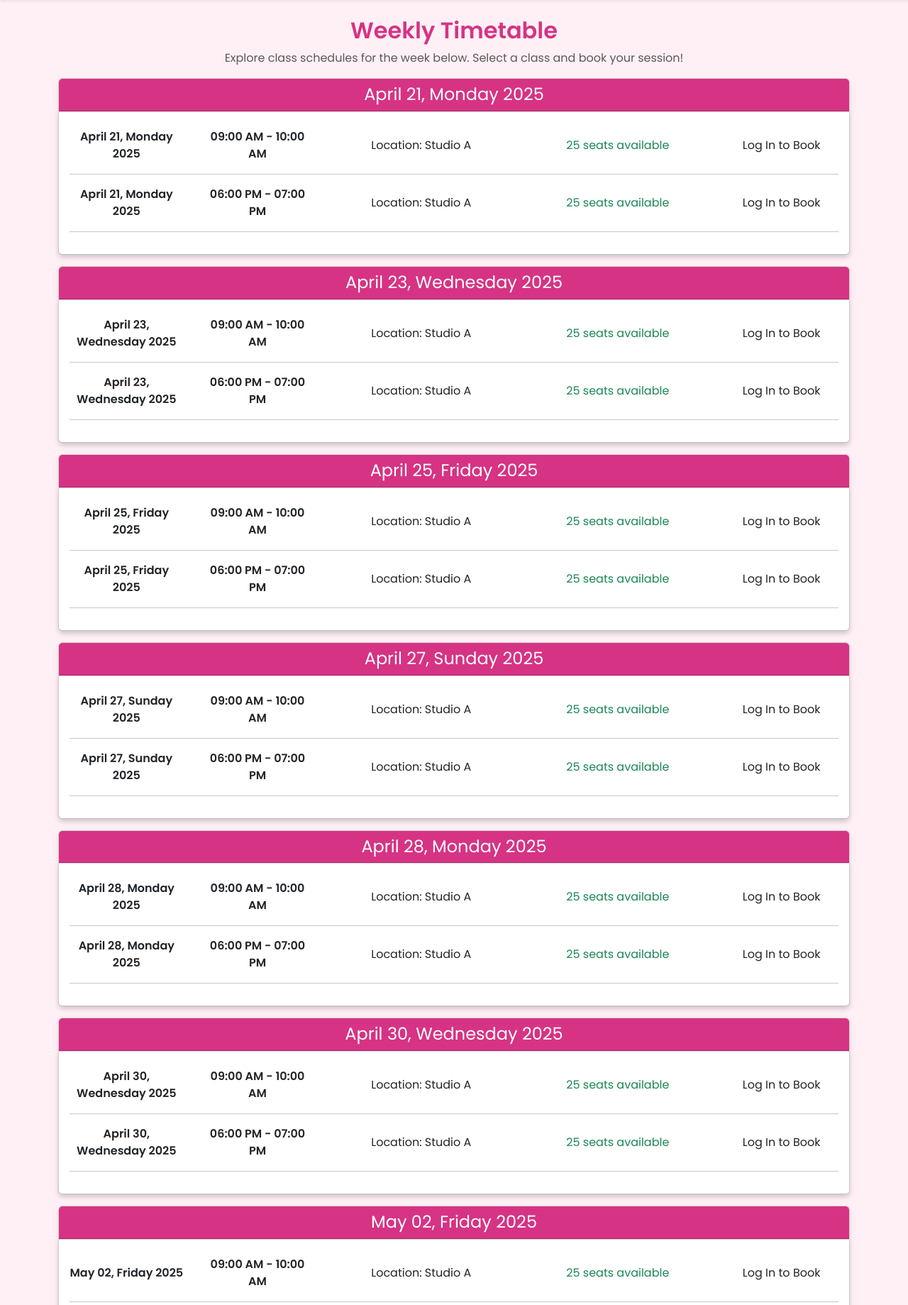
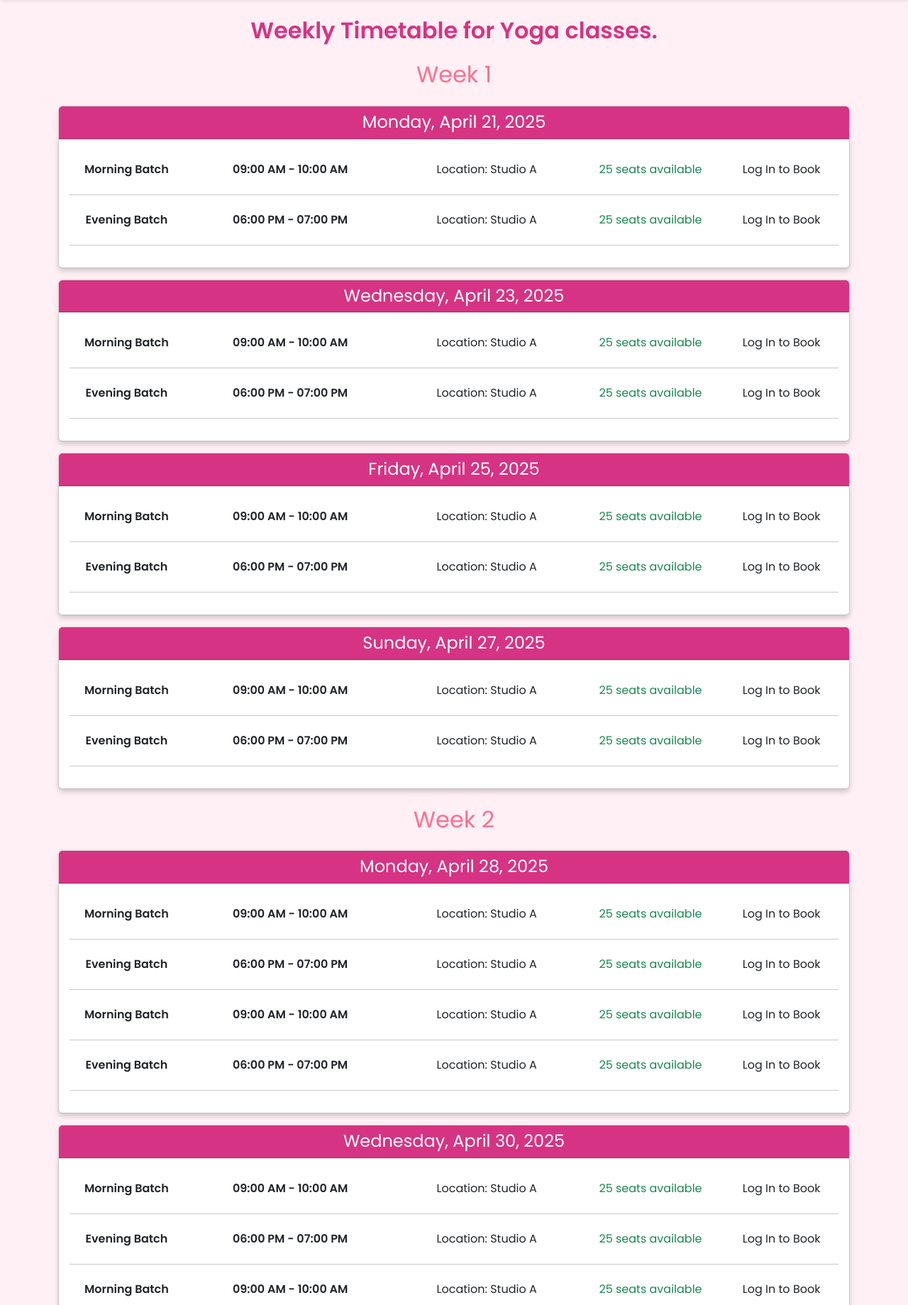
Before and after one commit to simplecodeingithub/GYM_FLASK_APP, a Flask app: page /view_schedule/1 in a window 1280 px wide. Shown: the part 86-1925 px from the top of the page at 71% size. Run offline with Flask 3, Linux system fonts and the light colour scheme; data comes from the database, SQL or seed files in the repository; both versions use the stored data as it was after the commit; parts of the project's set-up code (start-up, migrations or seed data) failed here and were passed over.

Commit message:
Added class schedule and booking page with the implementation for it

```diff
--- a/flask_app/data_access.py
+++ b/flask_app/data_access.py
@@ -216,10 +216,17 @@ def get_class_info(class_id):
     cursor = connection.cursor(dictionary=True)
     try:
         cursor.execute("SELECT * FROM fitness_class WHERE class_id = %s", (class_id,))
-        return cursor.fetchone()
+        result = cursor.fetchone()
+        if result is None:
+            raise ValueError(f"No class found with class_id = {class_id}")
+        return result
+    except Exception as e:
+        print(f"Error fetching class info: {e}")  # Log the error
+        return None
     finally:
         cursor.close()
         connection.close()
+
 
 
 def book_class_for_user(user_id, schedule_id):
@@ -372,39 +379,15 @@ def get_user_details(user_id):
 
 
 
-def generate_recurring_schedule(class_id, start_date, end_date, recurring_days):
-    """
-    Generates a list of recurring schedules for a class.
-    :param class_id: ID of the class
-    :param start_date: Start date for the schedule (datetime object)
-    :param end_date: End date for the schedule (datetime object)
-    :param recurring_days: List of days with times (e.g., [{'day': 'Monday', 'time': '09:00:00'}, ...])
-    :return: List of schedules
-    """
-    current_date = start_date  # Initialize current_date with start_date
-    recurring_schedule = []  # List to store the generated schedule
-    schedule_id = 1  # Start with a mock ID for dynamically generated schedules
-
-    while current_date <= end_date:  # Loop through dates between start_date and end_date
-        day_name = current_date.strftime('%A')  # Get the name of the day (e.g., "Monday")
-
-        for schedule in recurring_days:
-            if day_name == schedule['day']:
-                recurring_schedule.append({
-                    'ScheduleID': schedule_id,  # Add a unique identifier
-                    'class_id': class_id,
-                    'ScheduleDate': current_date.strftime('%Y-%m-%d'),
-                    'StartTime': schedule['time'],
-                    'EndTime': calculate_end_time(schedule['time'], duration=1),
-                    'Location': 'Studio A',  # Adjust location as needed
-                    'AvailableSeats': 20  # Default seat availability
-                })
-                schedule_id += 1  # Increment the mock ID
-
-        current_date += timedelta(days=1)  # Increment the date by one day
-
-    return recurring_schedule
-
+def generate_recurring_schedules(schedules, weeks=4):
+    """Generate recurring schedules for the next `weeks` for the same days of the week."""
+    recurring_schedules = []
+    for schedule in schedules:
+        for week in range(weeks):
+            new_schedule = schedule.copy()
+            new_schedule['ScheduleDate'] += timedelta(days=7 * week)  # Repeat every 7 days
+            recurring_schedules.append(new_schedule)
+    return recurring_schedules
 
 def calculate_end_time(start_time, duration):
     """
--- a/flask_app/routes.py
+++ b/flask_app/routes.py
@@ -9,7 +9,7 @@ from flask_app.forms.register_form import RegisterForm
 from flask_app.forms.login_form import LoginForm
 from flask_login import login_user, logout_user, login_required, current_user
 from flask_app.data_access import get_db_connection,insert_user, check_user_by_email, generate_unique_user_id,insert_address,get_fitness_classes,get_weekly_schedule,update_last_login
-from flask_app.data_access import book_class_for_user,get_class_schedule,get_class_info,generate_recurring_schedule,calculate_end_time,get_user_bookings,get_schedule_by_days,get_user_details
+from flask_app.data_access import book_class_for_user,get_class_schedule,get_class_info,generate_recurring_schedules,calculate_end_time,get_user_bookings,get_schedule_by_days,get_user_details
 from flask_app.data_access import cancel_booking_for_user
 import os
 from werkzeug.security import generate_password_hash
@@ -38,72 +38,77 @@ def classes():
     return render_template('classes.html', classes=classes)
 
 
+def get_week_label(schedule_date, start_date):
+    """Calculate the week number based on the start date."""
+    delta = schedule_date - start_date
+    return f"Week {delta.days // 7 + 1}"  # Determine week number
 
-from datetime import datetime
 
+@app.route('/view_schedule', defaults={'class_id': None}, methods=['GET'])
 @app.route('/view_schedule/<int:class_id>', methods=['GET'])
 def view_schedule(class_id):
-    """Displays schedules grouped by DayOfWeek with formatted datetime."""
-    # Fetch class and schedule information (replace with your DB functions)
+    """Displays schedules grouped by Week, Day, and Batch with recurrence."""
+    # Handle query parameter
+    if class_id is None:
+        class_id = request.args.get('class_id', type=int)
+    if not class_id:
+        return "class_id is missing", 400  # Return HTTP 400 Bad Request
+
+    # Fetch schedules and class info
     class_info = get_class_info(class_id)
-    schedules = get_schedule_by_days(class_id)  # Fetch schedules
+    schedules = get_schedule_by_days(class_id)
 
+    # Add recurrence for 4 weeks
+    recurring_schedules = generate_recurring_schedules(schedules, weeks=4)  # Generate future occurrences
 
-    # Group and format schedules
+    # Define the batch classification function
+    def get_batch_label(start_time):
+        """Classifies the start time into a batch (Morning, Afternoon, Evening)."""
+        if start_time.hour < 12:
+            return "Morning Batch"
+        elif 12 <= start_time.hour < 17:
+            return "Afternoon Batch"
+        else:
+            return "Evening Batch"
+
+    # Group schedules by Week and Day
+    def get_week_label(schedule_date, start_date):
+        """Calculate the week number based on the starting date."""
+        delta = schedule_date - start_date
+        return f"Week {delta.days // 7 + 1}"  # Determine week number
+
     grouped_schedules = {}
-    for schedule in schedules:
-        # Format the date and time
-        schedule_date = schedule['ScheduleDate']  # Assuming it's a date object
-        start_time = (datetime.min + schedule['StartTime']).time()  # Convert timedelta to time
-        end_time = (datetime.min + schedule['EndTime']).time()      # Convert timedelta to time
+    week_start_date = date(2025, 4, 21)  # Define the start of Week 1
 
-        # Add the month, day, and year to the day_of_week display
-        formatted_date = schedule_date.strftime('%B %d, %A %Y')  # Example: "April 24, Sunday 2025"
-        formatted_start_time = start_time.strftime('%I:%M %p')  # 12-hour format with AM/PM
-        formatted_end_time = end_time.strftime('%I:%M %p')
+    for schedule in recurring_schedules:
+        # Calculate week label
+        week_label = get_week_label(schedule['ScheduleDate'], week_start_date)
+        day_with_date = schedule['ScheduleDate'].strftime('%A, %B %d, %Y')
 
-        # Group by formatted date
-        if formatted_date not in grouped_schedules:
-            grouped_schedules[formatted_date] = []
+        # Format time and classify batch
+        start_time = (datetime.min + schedule['StartTime']).time().strftime('%I:%M %p')
+        end_time = (datetime.min + schedule['EndTime']).time().strftime('%I:%M %p')
+        batch_label = get_batch_label(datetime.min + schedule['StartTime'])
 
-        grouped_schedules[formatted_date].append({
-            'ScheduleDate': formatted_date,
-            'StartTime': formatted_start_time,
-            'EndTime': formatted_end_time,
+        if week_label not in grouped_schedules:
+            grouped_schedules[week_label] = {}
+        if day_with_date not in grouped_schedules[week_label]:
+            grouped_schedules[week_label][day_with_date] = []
+
+        grouped_schedules[week_label][day_with_date].append({
+            'Batch': batch_label,
+            'StartTime': start_time,
+            'EndTime': end_time,
             'Location': schedule['Location'],
             'AvailableSeats': schedule['AvailableSeats'],
-            'ScheduleID': schedule['ScheduleID'],  # Required for booking
+            'ScheduleID': schedule['ScheduleID']
         })
 
-    # Render the grouped schedules in the template
     return render_template(
         'class_schedule.html',
         class_info=class_info,
         grouped_schedules=grouped_schedules
     )
-
-
-
-# @app.route('/view_schedule/<int:class_id>', methods=['GET'])
-# def view_schedule(class_id):
-#     """Displays schedules grouped by DayOfWeek and ScheduleDate."""
-#     class_info = get_class_info(class_id)
-#     schedules = get_schedule_by_days(class_id)  # Fetch schedules
-#
-#     # Group schedules by DayOfWeek and ScheduleDate
-#     grouped_schedules = {}
-#     for schedule in schedules:
-#         # Use both DayOfWeek and ScheduleDate as grouping keys
-#         day_date_key = f"{schedule['DayOfWeek']} ({schedule['ScheduleDate']})"
-#         if day_date_key not in grouped_schedules:
-#             grouped_schedules[day_date_key] = []
-#         grouped_schedules[day_date_key].append(schedule)
-#
-#     return render_template(
-#         'class_schedule.html',
-#         class_info=class_info,
-#         grouped_schedules=grouped_schedules
-#     )
 
 
 
@@ -118,7 +123,9 @@ def book_class(schedule_id):
     booking_success = book_class_for_user(user_id, schedule_id)  # Call booking logic
 
     if booking_success:
-        flash('Class booked successfully!', 'success')
+        # Enhanced success message
+        flash('Class booked successfully! 🎉 You can view your booked classes in your '
+              '<a href="' + url_for('dashboard') + '" class="text-pink font-weight-bold">dashboard</a>','success')
     else:
         flash('Unable to book the class. It may be full.', 'danger')
 
--- a/flask_app/templates/class_schedule.html
+++ b/flask_app/templates/class_schedule.html
@@ -2,33 +2,31 @@
 
 {% block content %}
 <div class="container mt-4">
-    <h1 class="text-center" style="color: #d63384;">Weekly Timetable</h1>
-    <p class="text-center text-muted">Explore class schedules for the week below. Select a class and book your session!</p>
+    <h1 class="text-center" style="color: #d63384;">Weekly Timetable for {{ class_info['class_name'] }} classes.</h1>
+    <!--<p class="text-center text-muted">{{ class_info['class_description'] }}</p>
+    <img src="{{ url_for('static', filename=class_info['class_image']) }}" class="img-fluid mx-auto d-block">-->
 
-
-    {% for day, schedules in grouped_schedules.items() %}
-        <!-- Day Cards -->
+    {% for week_label, days in grouped_schedules.items() %}
+        <h2 class="text-center my-4" style="color: #ff6f91;">{{ week_label }}</h2> <!-- Week Label -->
+        {% for day_with_date, schedules in days.items() %}
             <div class="card my-3">
-            <!-- Pink Box: Day Header -->
                 <div class="card-header text-white text-center" style="background-color: #d63384;">
-                <h4 class="mb-0">{{ day }}</h4> <!-- The formatted date -->
+                    <h4 class="mb-0">{{ day_with_date }}</h4> <!-- Day + Date -->
                 </div>
-
-            <!-- White Schedule Rows -->
                 <div class="card-body">
                     {% if schedules %}
                         {% for schedule in schedules %}
                             <div class="row align-items-center my-2">
                                 <div class="col-md-2 text-center">
-                                <strong>{{ schedule.ScheduleDate }}</strong>
+                                    <strong>{{ schedule.Batch }}</strong>
                                 </div>
-                            <div class="col-md-2 text-center">
+                                <div class="col-md-3 text-center">
                                     <strong>{{ schedule.StartTime }} - {{ schedule.EndTime }}</strong>
                                 </div>
                                 <div class="col-md-3 text-center">
                                     <span>Location: {{ schedule.Location }}</span>
                                 </div>
-                            <div class="col-md-3 text-center">
+                                <div class="col-md-2 text-center">
                                     {% if schedule.AvailableSeats > 0 %}
                                         <span class="text-success">{{ schedule.AvailableSeats }} seats available</span>
                                     {% else %}
@@ -57,5 +55,6 @@
                 </div>
             </div>
         {% endfor %}
+    {% endfor %}
 </div>
 {% endblock %}
--- a/flask_app/templates/layout.html
+++ b/flask_app/templates/layout.html
@@ -68,7 +68,7 @@
         {% with messages = get_flashed_messages(with_categories=true) %}
             {% if messages %}
                 <div class="alert alert-dismissible {{ messages[-1][0] }}" role="alert">
-                    {{ messages[-1][1] }}
+                    {{ messages[-1][1] | safe }}
                     <button type="button" class="btn-close" data-bs-dismiss="alert"></button>
                 </div>
             {% endif %}
```
Also changed, not shown: db.sql (+103 -0 lines), flask_app/templates/dashboard.html (+8 -2 lines). Lines whose indentation alone changed are shown as unchanged.
